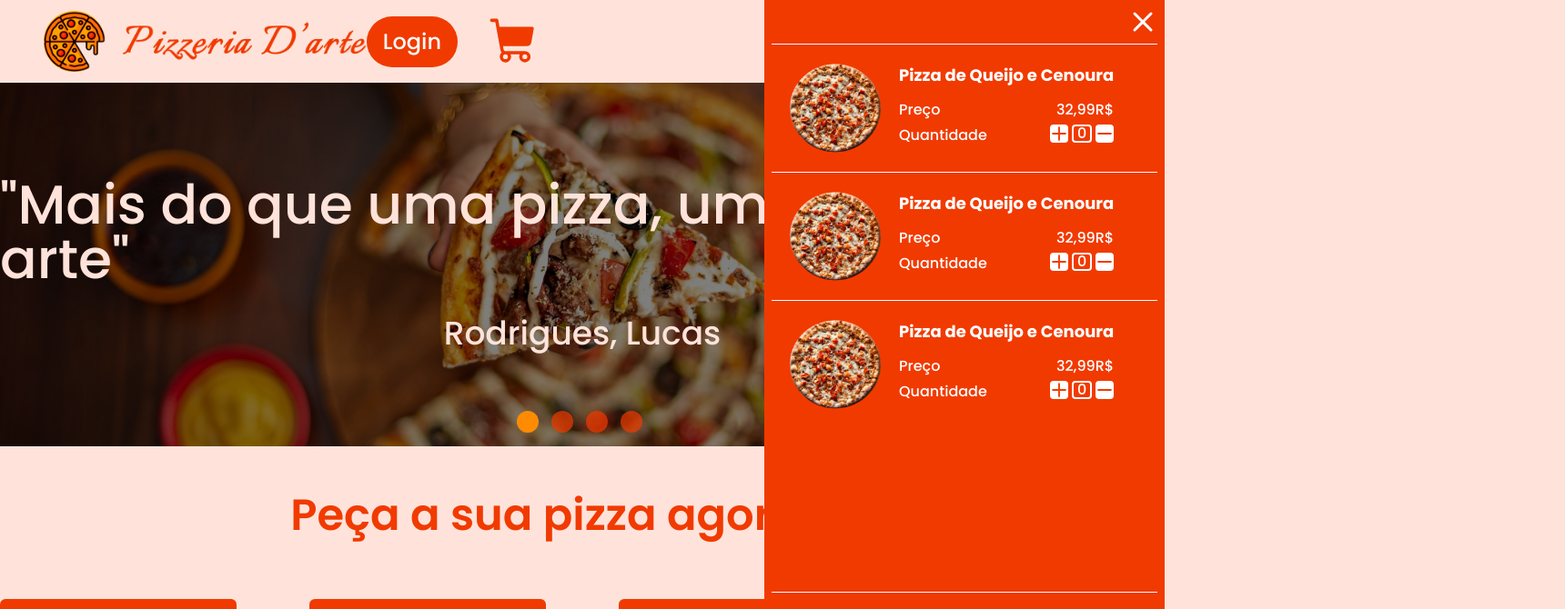
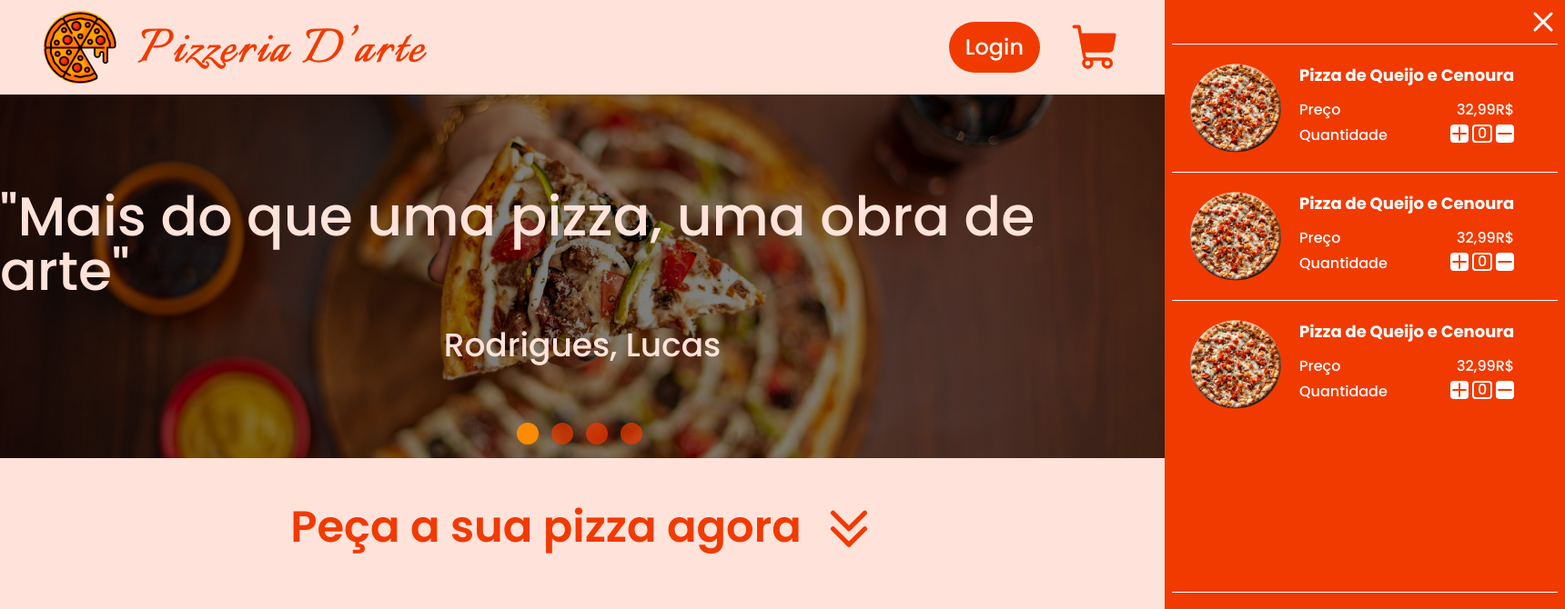
Before and after one commit to LucasSousa09/pizzeria-d-art, a Next.js app: page / in a window 1280 px wide. Shown: the top 670 px of the page at 91% size, 1720 px wide, since content can reach past the window. Built offline with nearby package versions, Linux system fonts and the light colour scheme; a web font is replaced by a local one.

Commit message:
Hide Cart && Fix HeaderContainer

```diff
--- a/src/app/components/Cart.tsx
+++ b/src/app/components/Cart.tsx
@@ -5,7 +5,7 @@ import { CartPizza } from './CartPizza'
 
 export function Cart(){
     return (
-        <div className="absolute top-0 bottom-0 right-0 z-50 flex flex-col justify-between items-center bg-primary text-white w-[440px]">
+        <div className="absolute top-0 bottom-0 right-0 z-50 flex flex-col justify-between items-center bg-primary text-white w-[440px] translate-x-full ">
             <div className="relative w-full">
                 <button className="absolute top-2 right-2">
                     <X weight='bold' size={32} />
--- a/src/app/components/HeaderContainer.tsx
+++ b/src/app/components/HeaderContainer.tsx
@@ -7,7 +7,7 @@ export function HeaderContainer(){
     const pathname = usePathname()
 
     return (
-        <header className={`flex items-center justify-between px-12 py-3 ${pathname === '/login' || '/success' && 'w-1/2'}`}>
+        <header className={`flex items-center justify-between px-12 py-3 ${pathname === '/login' && 'w-1/2'} ${pathname === '/success' && 'w-1/2'}`}>
             <Header pathname={pathname} />
         </header>
     )
--- a/src/app/layout.tsx
+++ b/src/app/layout.tsx
@@ -13,7 +13,7 @@ export default function RootLayout({
 }) {
   return (
     <html lang="pt-BR">
-      <body className={`${poppins.className}  flex items-center justify-center bg-background`} >
+      <body className={`${poppins.className} overflow-x-hidden flex items-center justify-center bg-background`} >
         <div className="max-w-1920 w-full">
           <HeaderContainer />
           <Cart />
```
